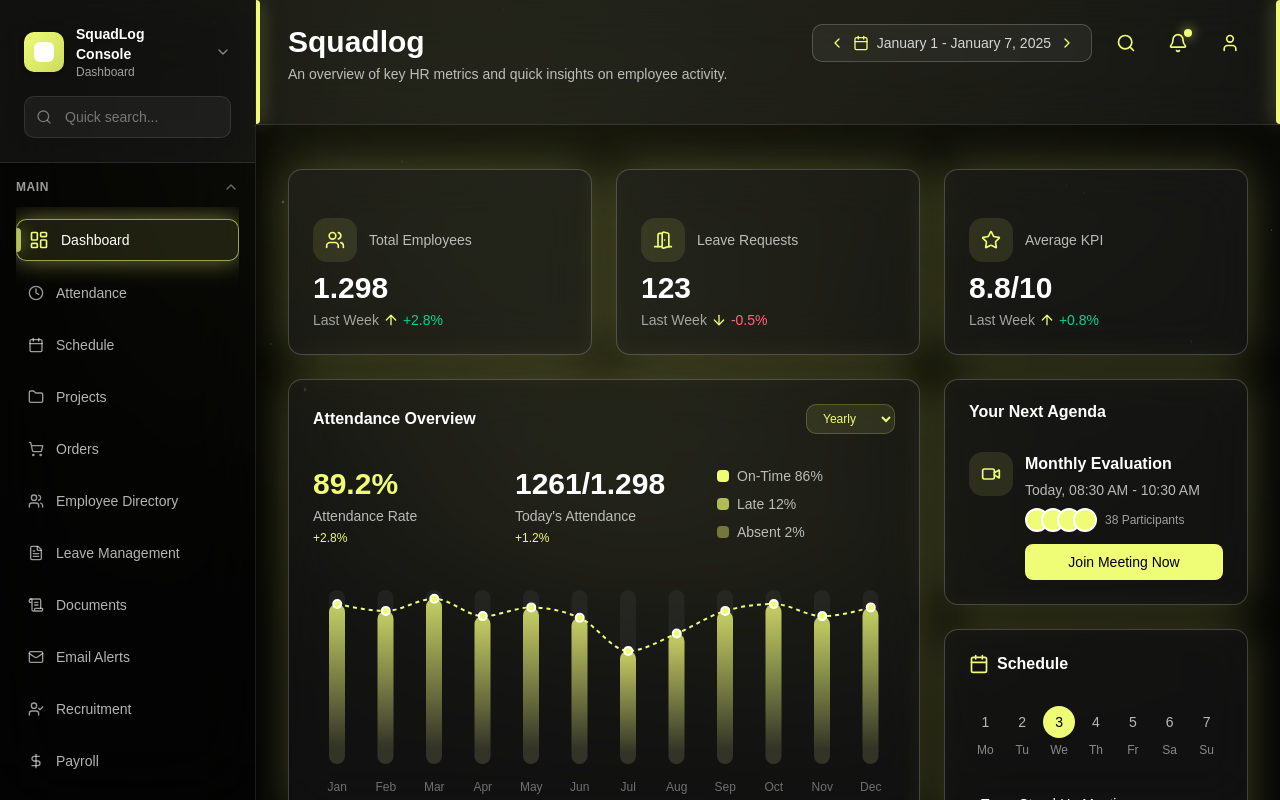
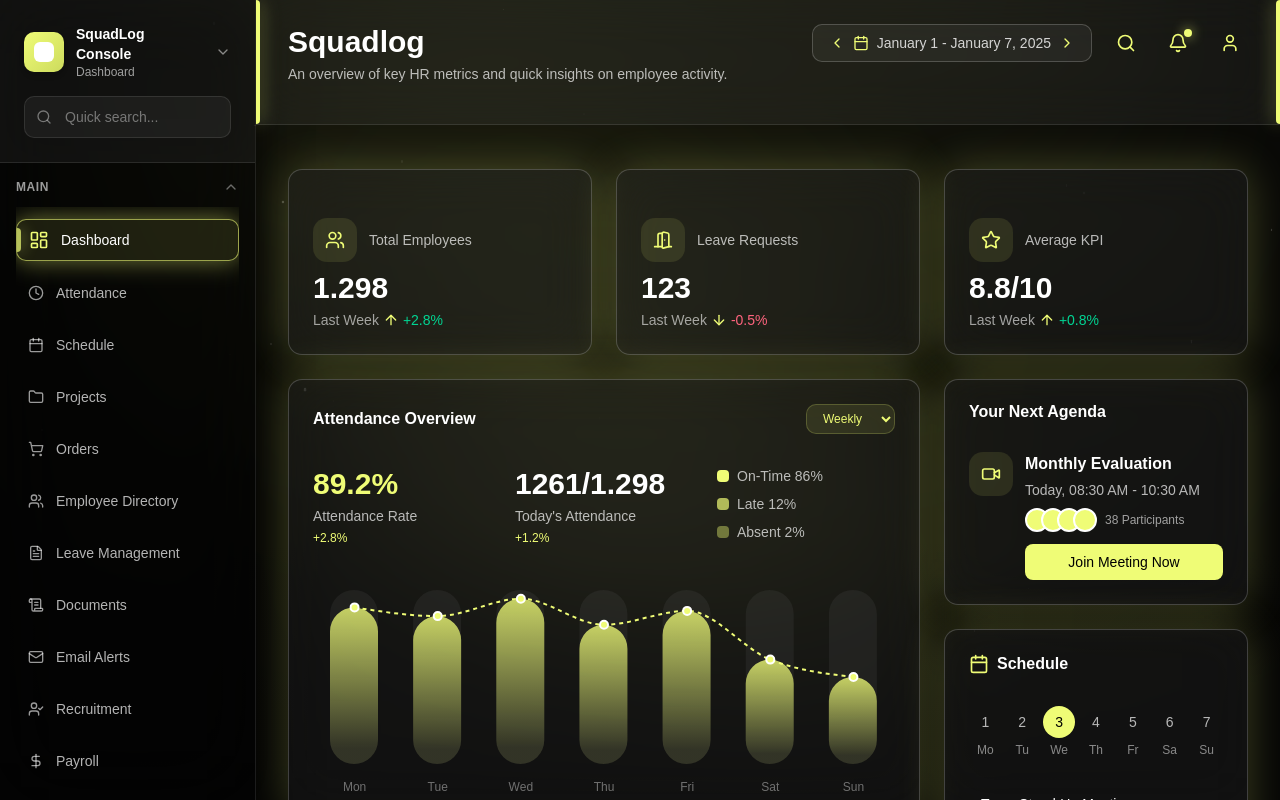
Before and after one commit to nexoviasoft/nexoviasoft-console, a Next.js app: page / in a window 1280 px wide. Built offline with nearby package versions, Linux system fonts and the light colour scheme; no server answers; a web font is replaced by a local one.

Commit message:
Feat: Add Weekly filter to Attendance Chart

```diff
--- a/src/app/page.js
+++ b/src/app/page.js
@@ -18,7 +18,7 @@ import { Button } from "@/components/ui/button";
 import AttendanceChart from "@/components/admin/dashboard/AttendanceChart";
 
 export default function Dashboard() {
-  const [period, setPeriod] = useState("Yearly");
+  const [period, setPeriod] = useState("Weekly");
   return (
     <div className="px-8 py-6 text-white">
       <div className="space-y-6">
@@ -114,8 +114,9 @@ export default function Dashboard() {
                     onChange={(e) => setPeriod(e.target.value)}
                     className="px-3 py-1.5 bg-[#EFFC76]/10 border border-[#EFFC76]/20 rounded-lg text-xs font-medium text-[#EFFC76] focus:outline-none focus:ring-1 focus:ring-[#EFFC76]"
                   >
+                    <option value="Weekly">Weekly</option>
+                    <option value="Monthly">Monthly</option>
                     <option value="Yearly">Yearly</option>
-                    <option value="Monthly">Monthly</option>
                   </select>
                 </div>
               </CardHeader>
--- a/src/components/admin/dashboard/AttendanceChart.js
+++ b/src/components/admin/dashboard/AttendanceChart.js
@@ -57,8 +57,20 @@ const CustomDot = (props) => {
   );
 };
 
-export default function AttendanceChart({ period = "Yearly" }) {
-  const data = period === "Monthly" ? monthlyData : yearlyData;
+const weeklyData = [
+  { day: "Mon", presence: 90 },
+  { day: "Tue", presence: 85 },
+  { day: "Wed", presence: 95 },
+  { day: "Thu", presence: 80 },
+  { day: "Fri", presence: 88 },
+  { day: "Sat", presence: 60 },
+  { day: "Sun", presence: 50 },
+];
+
+export default function AttendanceChart({ period = "Weekly" }) {
+  let data = weeklyData;
+  if (period === "Monthly") data = monthlyData;
+  if (period === "Yearly") data = yearlyData;
 
   return (
     <div className="h-56 w-full mt-4">
@@ -95,7 +107,7 @@ export default function AttendanceChart({ period = "Yearly" }) {
             background={{ fill: 'rgba(255,255,255,0.05)', radius: [50, 50, 50, 50] }}
             fill="url(#barGradient)"
             radius={[50, 50, 50, 50]}
-            barSize={period === "Monthly" ? 32 : 16} // Adjust bar size for monthly view spacing
+            barSize={period === "Monthly" ? 32 : period === "Weekly" ? 48 : 16}
           />
 
           <Line
```
